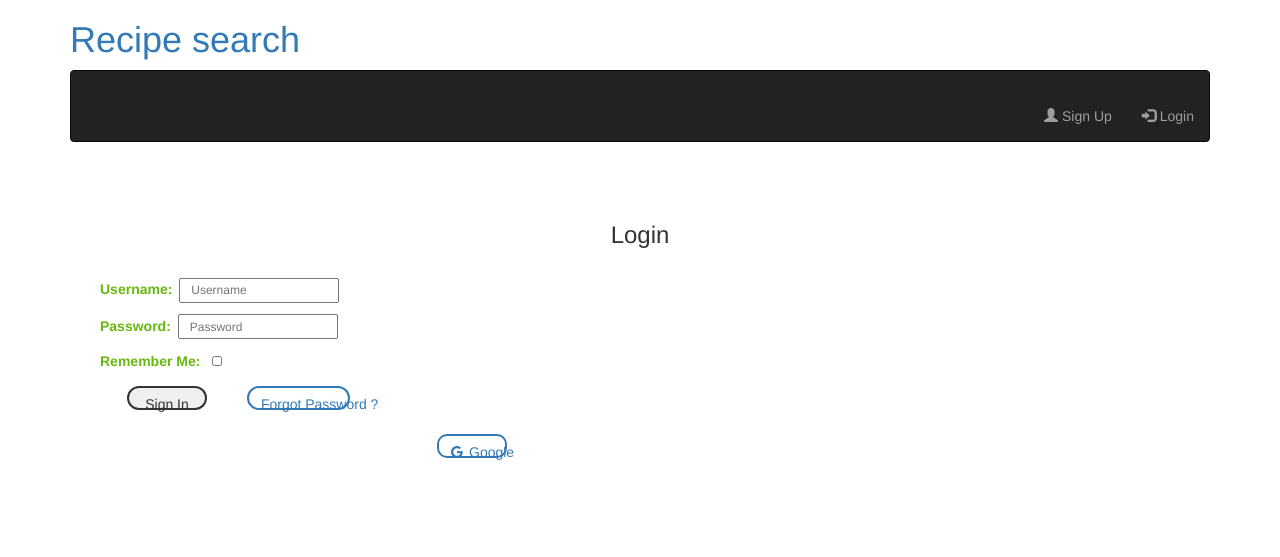
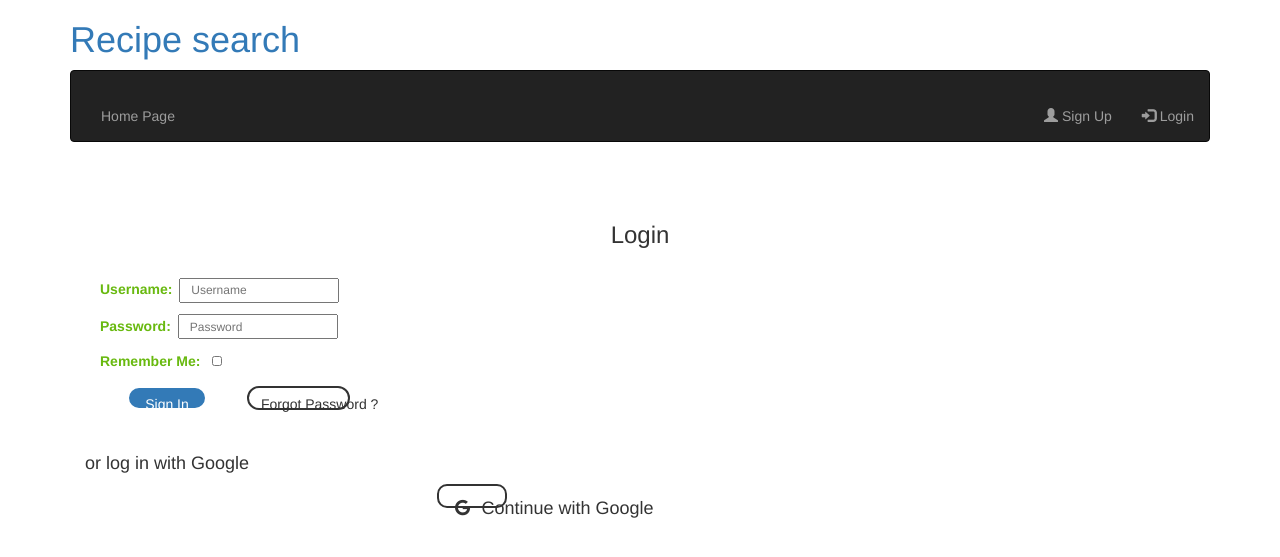
Before and after one commit to JuliaDutkiewicz/recipe_search, a Django app: page /accounts/login/ in a window 1280 px wide. Shown: the top 557 px of the page. Run offline with Django 3.2, Linux system fonts and the light colour scheme; some libraries are stand-ins or nearby versions.

Commit message:
Adjust navbar, authorization

```diff
--- a/crawler/urls.py
+++ b/crawler/urls.py
@@ -13,4 +13,5 @@ urlpatterns = [
     path('favorites', views.favorites, name='favorites'),
     path('<int:recipe_id>/', views.recipe, name='recipe'),
     path('search_results', views.search_results, name="search_results"),
+    path('log_out', views.log_out, name='log_out'),
 ]
--- a/crawler/views.py
+++ b/crawler/views.py
@@ -92,3 +92,9 @@ def search_results(request):
         return HttpResponse(meal.status_code)
     message = 'You submitted an empty form.'
     return HttpResponse(message)
+
+def log_out(request):
+    # pylint: disable=unused-argument
+    """Render the log in page"""
+    response = redirect('accounts/logout')
+    return response
--- a/templates/account/login.html
+++ b/templates/account/login.html
@@ -7,6 +7,10 @@
     <title>Sign In</title>
 
 {% endblock %}
+
+{% block navbar %}
+    <li><a href={% url 'index' %}>Home Page</a></li>
+{% endblock navbar %}
 
 {% block head_title %}{% trans "Sign In" %} {% endblock %}
 
@@ -43,20 +47,23 @@
 
             {% endif %}
 
-            <button class="btn btn-outline-primary " type="submit">{% trans "Sign In" %}</button>
-            <a class="btn btn-outline-dark"
-               href="{% url 'account_reset_password' %}">{% trans "Forgot Password ?" %}</a>
+            <button class="btn btn-primary" type="submit">{% trans "Sign In" %}</button>
+            <a class="btn btn-default" href="{% url 'account_reset_password' %}">{% trans "Forgot Password ?" %}</a>
 
         </form>
+
+        <div>
+            <h4></br>or log in with Google</h4>
             {% load account socialaccount %}
 
             {% get_providers as socialaccount_providers %}
             <ul class="social_providers_list">
                 {% for provider in socialaccount_providers %}
-                <a title="{{ provider.name }}" class="btn btn-outline-dark"
-                   href="{% provider_login_url provider.id process=process scope=scope auth_params=auth_params %}"><i
-                        class="fa fa-{{ provider.name }}" id="social_icon"></i>{{ provider.name }}</a>
+                    <a title="{{ provider.name }}" class="btn btn-default btn-lg"
+                       href="{% provider_login_url provider.id process=process scope=scope auth_params=auth_params %}">
+                        <i class="fa fa-{{ provider.name }}" id="social_icon"></i> Continue with {{ provider.name }}</a>
                 {% endfor %}
             </ul>
         </div>
+    </div>
 {% endblock %}
--- a/templates/base.html
+++ b/templates/base.html
@@ -43,10 +43,16 @@
             <ul class="nav navbar-nav">
                 {% block navbar %}{% endblock navbar %}
             </ul>
+            {% if user.is_authenticated %}
+            <ul class="nav navbar-nav navbar-right">
+                <li><a href={% url 'log_out' %}><span class="glyphicon glyphicon-log-out"></span> Logout</a></li>
+            </ul>
+            {% else %}
             <ul class="nav navbar-nav navbar-right">
                 <li><a href={% url 'sign_in' %}><span class="glyphicon glyphicon-user"></span> Sign Up</a></li>
                 <li><a href={% url 'log_in' %}><span class="glyphicon glyphicon-log-in"></span> Login</a></li>
             </ul>
+            {% endif %}
         </div>
     </nav>
 
--- a/templates/index.html
+++ b/templates/index.html
@@ -2,8 +2,10 @@
 
 {% block navbar %}
     <li class="active"><a href={% url 'index' %}>Home Page</a></li>
-    <li><a href={% url 'search' %}>Search for recipes</a></li>
-    <li><a href={% url 'favorites' %}>Favorites</a></li>
+    {% if user.is_authenticated %}
+        <li class="active"><a href={% url 'search' %}>Search for recipes</a></li>
+    {% endif %}
+
 {% endblock navbar %}
 
 
--- a/templates/recipe.html
+++ b/templates/recipe.html
@@ -2,8 +2,6 @@
 
 {% block navbar %}
     <li><a href={% url 'index' %}>Home Page</a></li>
-    <li><a href={% url 'search' %}>Search for recipes</a></li>
-    <li><a href={% url 'favorites' %}>Favorites</a></li>
 {% endblock navbar %}
 
 
--- a/templates/search.html
+++ b/templates/search.html
@@ -3,7 +3,6 @@
 {% block navbar %}
     <li><a href={% url 'index' %}>Home Page</a></li>
     <li class="active"><a href={% url 'search' %}>Search for recipes</a></li>
-    <li><a href={% url 'favorites' %}>Favorites</a></li>
 {% endblock navbar %}
 
 {% block content %}
--- a/templates/search_results.html
+++ b/templates/search_results.html
@@ -3,7 +3,6 @@
 {% block navbar %}
     <li><a href={% url 'index' %}>Home Page</a></li>
     <li><a href={% url 'search' %}>Search for recipes</a></li>
-    <li><a href={% url 'favorites' %}>Favorites</a></li>
 {% endblock navbar %}
 
 {% block content %}
```
Also changed, not shown: templates/account/logout.html (+7 -2 lines), templates/account/signup.html (+6 -2 lines). Lines whose indentation alone changed are shown as unchanged.
